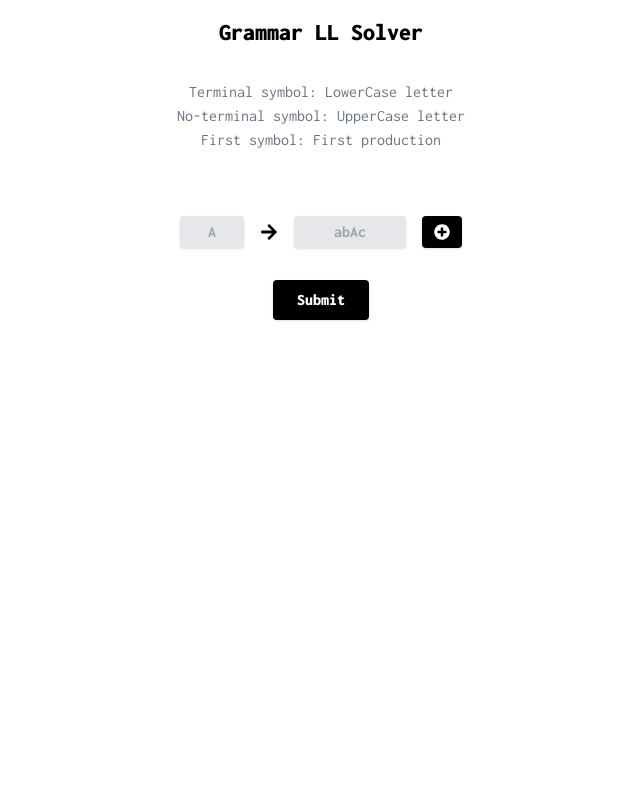
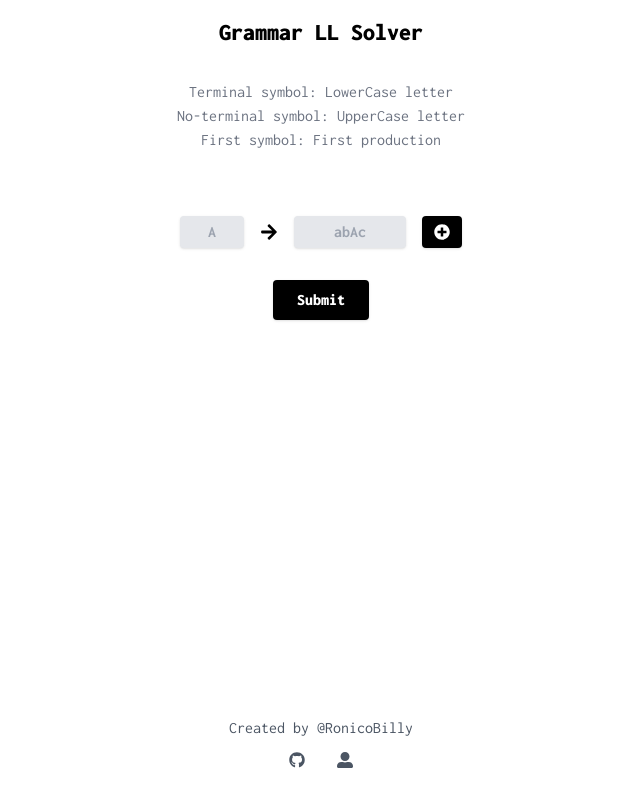
Before and after one commit to BillyRonico412/ll-grammar-solver, a React (Vite) app: page / in a window 1280 px wide. Shown: the whole page, without its empty margins (319-959 px from the left). Built offline with nearby package versions, Linux system fonts and the light colour scheme; what notyf would draw is missing.

Commit message:
add credits

```diff
--- a/src/App.tsx
+++ b/src/App.tsx
@@ -1,25 +1,16 @@
 import { useSelector } from "react-redux";
-import {
-    Grammar,
-    Lexem,
-    Production,
-    LLInterface,
-} from "@ronico.billy/ll/lib/interface";
-import { LL } from "@ronico.billy/ll";
-import Button from "./components/Button";
 import { RootState } from "./store";
-import { notyf, isLowerCase, isUpperCase } from "./utils";
 import Result from "./components/Result";
 import { useDispatch } from "react-redux";
-import { appActions } from "./slices/app";
 import Add from "./components/Add";
 import { Route, Routes } from "react-router-dom";
+import { FaGithub, FaUserAlt } from "react-icons/fa";
 
 const App = () => {
     const dispatch = useDispatch();
     const prods = useSelector((state: RootState) => state.app.prods);
     return (
-        <div className="px-4 py-4 container mx-auto">
+        <div className="px-4 py-4 container mx-auto min-h-screen flex flex-col">
             <h1 className="font-black text-2xl text-center">
                 Grammar LL Solver
             </h1>
@@ -29,6 +20,23 @@ const App = () => {
                     <Route path="result" element={<Result />} />
                 </Routes>
             </div>
+            <div className="pt-16 pb-4 mt-auto text-gray-600 text-center">
+                <p>Created by @RonicoBilly</p>
+                <div className="flex justify-center mt-3 gap-x-8">
+                    <a
+                        href="https://github.com/BillyRonico412/ll-grammar-solver"
+                        target={"_blank"}
+                    >
+                        <FaGithub />
+                    </a>
+                    <a
+                        href="https://billyronico412.github.io/"
+                        target={"_blank"}
+                    >
+                        <FaUserAlt />
+                    </a>
+                </div>
+            </div>
         </div>
     );
 };
```
